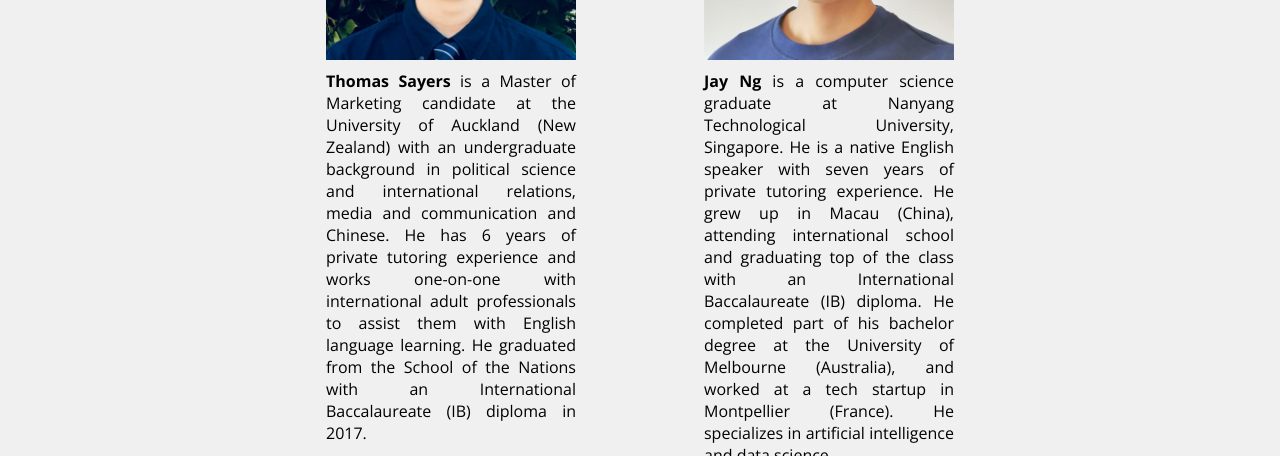
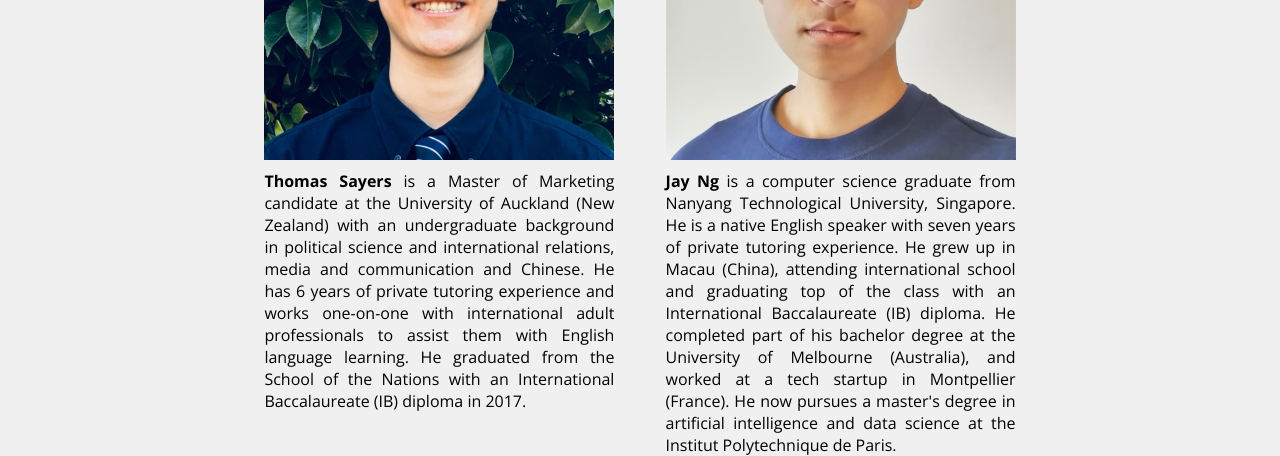
Before and after one commit to jay-ng-mc/inkstone, a React (Create React App) app in the folder inkstone-app/: page /about in a window 1280 px wide. Shown: the part 496-952 px from the top of the page. Built offline with nearby package versions, Linux system fonts and the light colour scheme.

Commit message:
change-about-page-description-and-formatting

```diff
--- a/inkstone-app/src/pages/about/About.scss
+++ b/inkstone-app/src/pages/about/About.scss
@@ -21,9 +21,9 @@
                 flex-direction: column;
                 justify-self: center;
                 align-items: center;
-                width: calc(min(max(35vw, 0px), 250px));
-                margin-left: 5vw;
-                margin-right: 5vw;
+                width: calc(min(max(35vw, 0px), 350px));
+                margin-left: 2vw;
+                margin-right: 2vw;
                 margin-top: 2vw;
                 margin-bottom: 2vw;
                 .aboutTeamMemberPhoto {
--- a/inkstone-app/src/translations/en/about.json
+++ b/inkstone-app/src/translations/en/about.json
@@ -7,7 +7,7 @@
             },
             "aboutFoundersDescriptions": {
                 "thomasDesc": " is a Master of Marketing candidate at the University of Auckland (New Zealand) with an undergraduate background in political science and international relations, media and communication and Chinese. He has 6 years of private tutoring experience and works one-on-one with international adult professionals to assist them with English language learning.  He graduated from the School of the Nations with an International Baccalaureate (IB) diploma in 2017.",
-                "jayDesc": " is a computer science graduate at Nanyang Technological University, Singapore. He is a native English speaker with seven years of private tutoring experience. He grew up in Macau (China), attending international school and graduating top of the class with an International Baccalaureate (IB) diploma. He completed part of his bachelor degree at the University of Melbourne (Australia), and worked at a tech startup in Montpellier (France). He specializes in artificial intelligence and data science."
+                "jayDesc": " is a computer science graduate from Nanyang Technological University, Singapore. He is a native English speaker with seven years of private tutoring experience. He grew up in Macau (China), attending international school and graduating top of the class with an International Baccalaureate (IB) diploma. He completed part of his bachelor degree at the University of Melbourne (Australia), and worked at a tech startup in Montpellier (France). He now pursues a master's degree in artificial intelligence and data science at the Institut Polytechnique de Paris."
             }
         },
         "aboutMembers": {
--- a/inkstone-app/src/translations/zh_CN/about.json
+++ b/inkstone-app/src/translations/zh_CN/about.json
@@ -7,7 +7,7 @@
             },
             "aboutFoundersDescriptions": {
                 "thomasDesc": "是奥克兰大学商学院的市场营销硕士生。他有六年的私人辅导经验，目前在与不同地区在职人员进行一对一的语言辅导课程。他曾为高中学生辅导IGCSE和IB英语。他在澳门联国学校毕业，获得了IB国际文凭。他在新西兰坎特伯雷大学主修国际关系和汉语，副修媒体与通讯，在2020年以一等荣誉毕业。",
-                "jayDesc": "是新加坡南洋理工大学的电脑科学毕业生。他以英语为母语，有七年的IGCSE和IB科目私人辅导经验。他在澳门联国学校以全级最优成绩毕业，获得了IB国际文凭。他的本科课程有部分在澳洲墨尔本大学完成，并曾在法国蒙佩利埃的一家科技创业公司工作。现在他专注于数据科学和人工智能。"
+                "jayDesc": "是新加坡南洋理工大学的电脑科学毕业生。他以英语为母语，有七年的IGCSE和IB科目私人辅导经验。他在澳门联国学校以全级最优成绩毕业，获得了IB国际文凭。他的本科课程有部分在澳洲墨尔本大学完成，并曾在法国蒙佩利埃的一家科技创业公司工作。现在他在法国巴黎理工学院修读数据科学和人工智能（硕士）。"
             }
         },
         "aboutMembers": {
```
